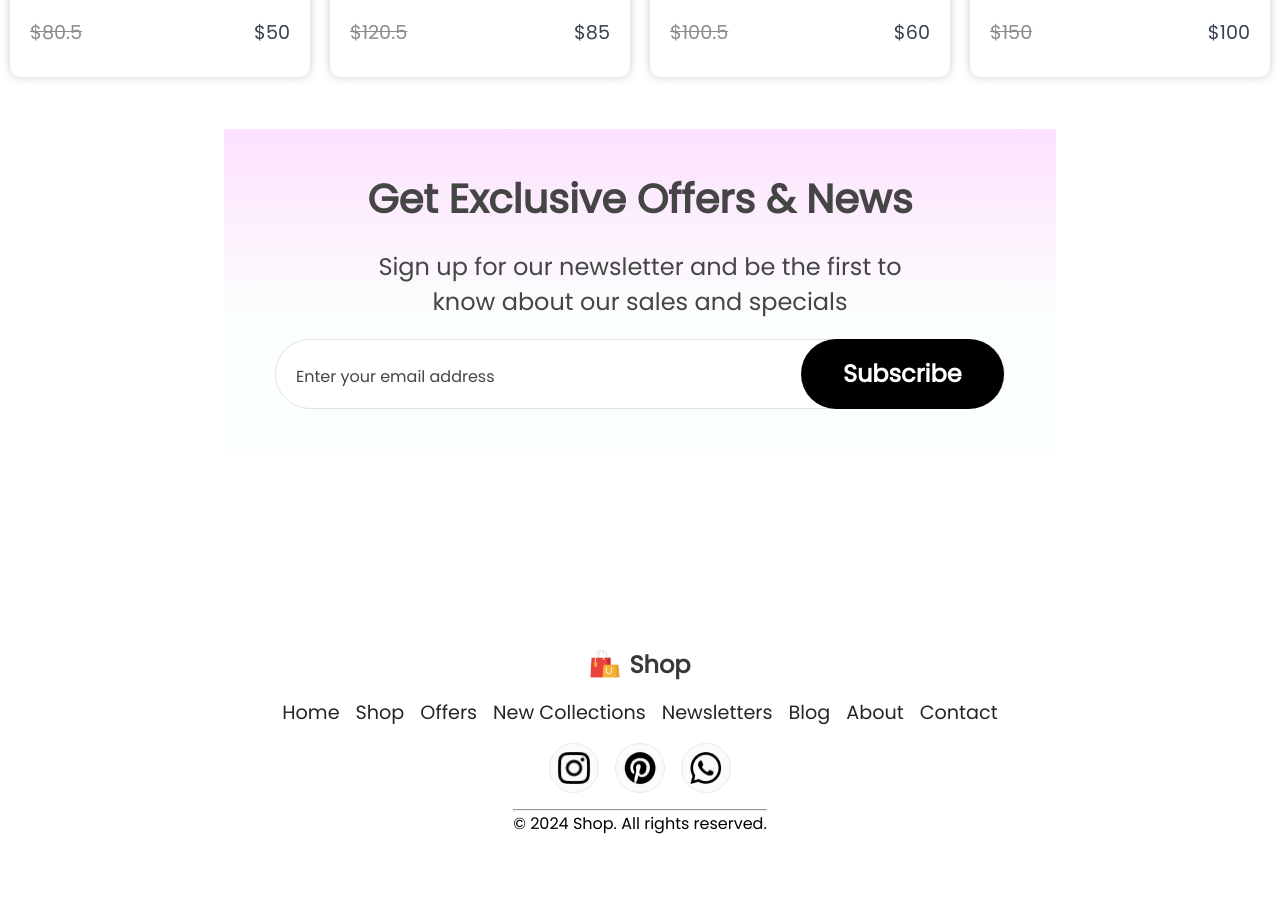
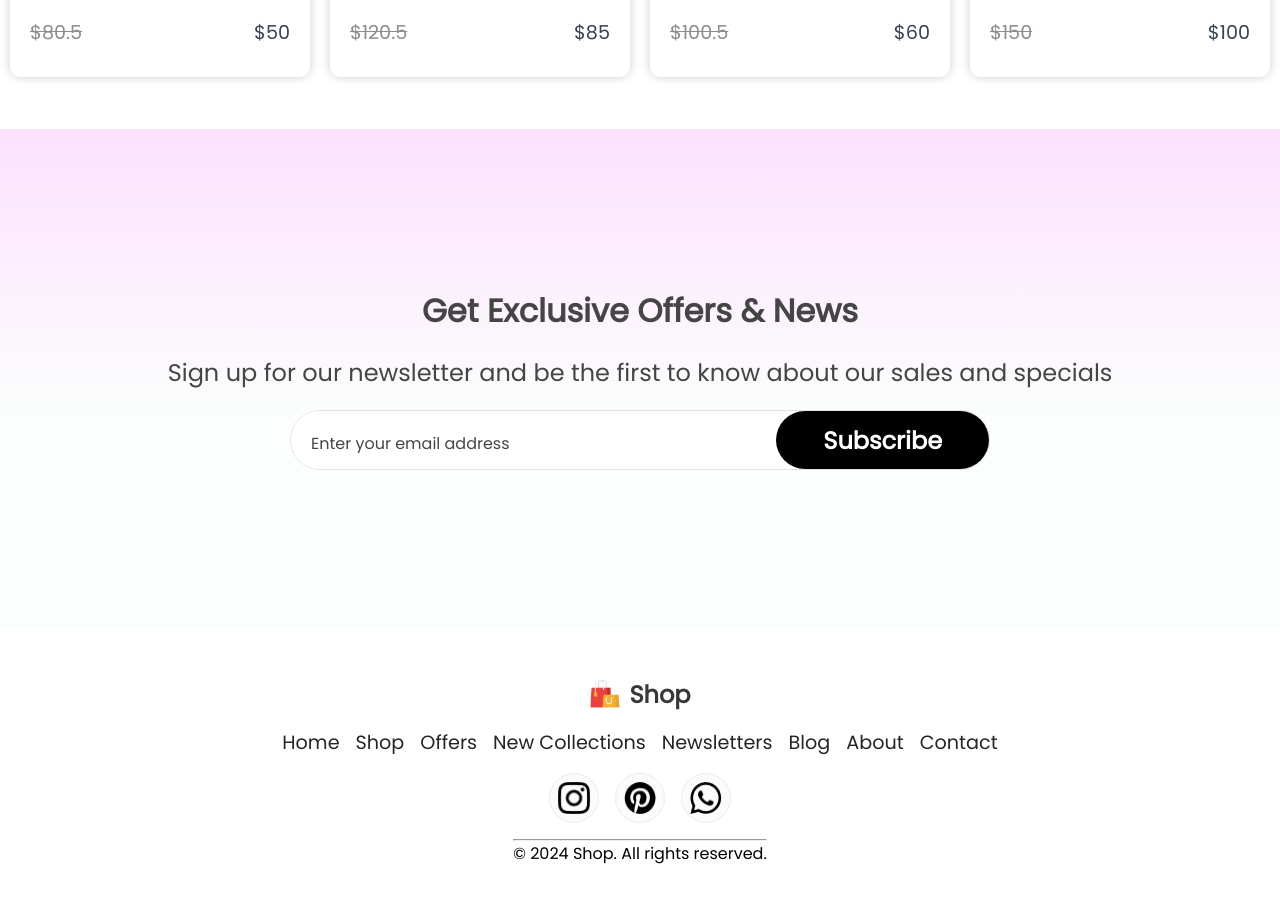
Before and after one commit to ArnaldoGonzalez81318/React-E-Commerce, a React (Create React App) app in the folder frontend/: page / in a window 1280 px wide. Shown: the part 3220-4122 px from the top of the page. Built offline with nearby package versions, Linux system fonts and the light colour scheme.

Commit message:
Update newsletters.css

```diff
--- a/frontend/src/Components/Newsletters/newsletters.css
+++ b/frontend/src/Components/Newsletters/newsletters.css
@@ -1,33 +1,34 @@
 .newsletters {
-  width: 65%;
-  height: 40vh;
-  margin: 0 auto 150px auto;
-  padding: 0 140px;
-  background: linear-gradient(180deg, #FDE1FF 0%, #E1FFEA22 60%);
+  max-width: 1500px;
+  margin: 0 auto;
+  width: 100%;
+  height: 500px;
+  padding: 20px;
   display: flex;
   flex-direction: column;
   justify-content: center;
   align-items: center;
-  gap: 20px;
+  background: linear-gradient(180deg, #FDE1FF 0%, #E1FFEA22 60%);
 }
 
 .newsletters h2 {
   color: #454545;
-  font-size: 2.5rem;
-  font-weight: 700;
-  text-align: center;
+  font-size: 2rem;
+  font-weight: 600;
+  margin-bottom: 20px;
 }
 
 .newsletters p {
   color: #454545;
   font-size: 1.5rem;
   font-weight: 400;
-  text-align: center;
+  margin-bottom: 20px;
 }
 
 .newsletters form {
-  width: 730px;
-  height: 70px;
+  width: 100%;
+  max-width: 700px;
+  height: 60px;
   background-color: white;
   display: flex;
   justify-content: space-between;
@@ -38,10 +39,12 @@
 }
 
 .newsletters form input {
-  width: 500px;
-  margin-left: 20px;
+  flex: 2;
+  width: 100%;
+  height: 100%;
+  padding: 0 20px;
   border: none;
-  outline: none;
+  border-radius: 80px;
   color: #616161;
   font-family: Poppins, sans-serif;
   font-size: 1.5rem;
@@ -53,8 +56,9 @@
 }
 
 .newsletters form button {
-  width: 210px;
-  height: 70px;
+  flex: 1;
+  width: 200px;
+  height: 100%;
   background: black;
   color: white;
   font-size: 1.5rem;
```
